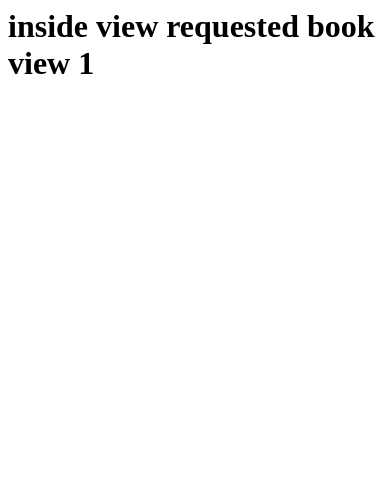
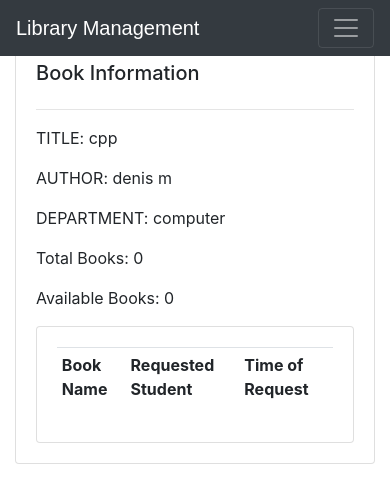
Before and after one commit to Chetan0903/django, a Django app: page /bookdetails/requested/1/ in a window 390 px wide. Shown: the top 503 px of the page. Run offline with Django 3.2, Linux system fonts and the light colour scheme; a user stored in the database is signed in; data comes from the database, SQL or seed files in the repository; data that the repository does not hold is empty; some libraries are stand-ins or nearby versions.

Commit message:
added page for admin to view requested book section

```diff
--- a/library/admin.py
+++ b/library/admin.py
@@ -6,3 +6,4 @@ from . models import *
 admin.site.register(Book)
 admin.site.register(Student)
 admin.site.register(IssueBook)
+admin.site.register(RequestBook)
--- a/library/forms.py
+++ b/library/forms.py
@@ -36,4 +36,4 @@ class StudentForm(ModelForm):
 class CreateUserForm(UserCreationForm):
     class Meta:
         model = User
-        fields = ['username', 'email', 'password1', 'password2']
+        fields = ['first_name','last_name','username', 'email', 'password1', 'password2']
--- a/library/models.py
+++ b/library/models.py
@@ -78,7 +78,11 @@ class IssueBook(models.Model):
 class RequestBook(models.Model):
     student = models.ForeignKey('Student',on_delete=models.CASCADE)
     book=models.ForeignKey('Book',on_delete=models.CASCADE)
-    timestamp=models.DateTimeField(default=timezone.now)
+    timestamp=models.DateTimeField(editable=False)
+
+    def save(self, *args, **kwargs):
+        self.timestamp=timezone.now()
+        return super(RequestBook, self).save(*args, **kwargs)
 
     def __str__(self):
         return f'request by {self.student} to {self.book} on {self.timestamp}'
--- a/library/templates/library/book_details.html
+++ b/library/templates/library/book_details.html
@@ -49,6 +49,7 @@
         <div class="card card-body">
           <h5>Options:</h5>
           <div class="text-center">
+            <span><a class="btn btn-primary" href="{% url 'viewRequestedBook' book.id %}">Show Requests</a></span>
             <span><a class="btn btn-primary" href="{% url 'updatebook' book.id %}">Update Book</a></span>
             <span><a class="btn btn-danger " href="{% url 'deletebook' book.id %}">Delete Book</a></span>
           </div>
--- /dev/null
+++ b/library/templates/library/requestedBookList.html
@@ -0,0 +1,41 @@
+{% extends 'library/main.html' %}
+{% block content %}
+  <h3 class="p-3 mb-2 bg-primary text-white"style="font-size: 50px; text-align: center"></h3>
+  <div class="row">
+    <div class="col-md">
+      <div class="col-md">
+        <div class="card card-body">
+          <h5>Book Information</h5>
+          <hr />
+          <p>TITLE: {{book.title}}</p>
+          <p>AUTHOR: {{book.author}}</p>
+          <p>DEPARTMENT: {{book.department}}</p>
+          <p>Total Books: {{totalBooks}}</p>
+          <p>Available Books: {{availableBooksCount}}</p>
+
+          <div class="row">
+            <div class="col-md">
+              <div class="card card-body">
+                <table class="table table-sm">
+                  <tr>
+                    <th>Book Name</th>
+                    <th>Requested Student</th>
+                    <th>Time of Request</th>
+                  </tr>
+                    {% for request in requested %}
+                    <tr>
+                        <td>{{request.book}}</td>
+                        <td>{{request.student}}</td>
+                        <td>{{request.timestamp}}</td>
+                    </tr>
+                    {% endfor %}
+                </table>
+              </div>
+            </div>
+          </div>
+        </div>
+      </div>
+    </div>
+  </div>
+
+{% endblock %}
--- a/library/views.py
+++ b/library/views.py
@@ -33,7 +33,6 @@ def registerPage(request):
     if request.method == 'POST':
         form = CreateUserForm(request.POST)
         if form.is_valid():
-
             user = form.save()
             username = form.cleaned_data.get('username')
             #messages.success(request, 'Account was created for ' + username)
@@ -331,8 +330,23 @@ def deleteBook(request, pk):
 @allowed_users(allowed_roles=['admin'])
 def viewRequestedBook(request,pk_test):
     print(request.POST,pk_test)
+    requested=RequestBook.objects.filter(book__id=pk_test).order_by('timestamp')
+    print(requested)
     print("inside viewrequested book section")
-    return HttpResponse(f'<h1>inside view requested book view {pk_test}</h1>')
+    book = Book.objects.get(id=pk_test)
+    totalBooks=book.bookcodes_set.all().count()
+    availableBooks=book.bookcodes_set.filter(status='Available')
+    availableBooksCount=availableBooks.count()
+    form=RequestForm()
+    context ={
+        'book':book,
+        'totalBooks':totalBooks,
+        'availableBooks':availableBooks,
+        'availableBooksCount':availableBooksCount,
+        'requested':requested
+        }
+
+    return render(request,'library/requestedBookList.html',context)
 
 
 #To add student
--- a/library_management/settings.py
+++ b/library_management/settings.py
@@ -130,3 +130,4 @@ STATICFILES_DIRS = [
 ]
 
 CRISPY_TEMPLATE_PACK='bootstrap4'
+TIME_ZONE =  'Asia/Kolkata'
```
Also changed, not shown: library/templates/library/register.html (+18 -5 lines), library/templates/library/viewbook.html (+2 -5 lines), library/migrations/0013_alter_requestbook_timestamp.py (added).
